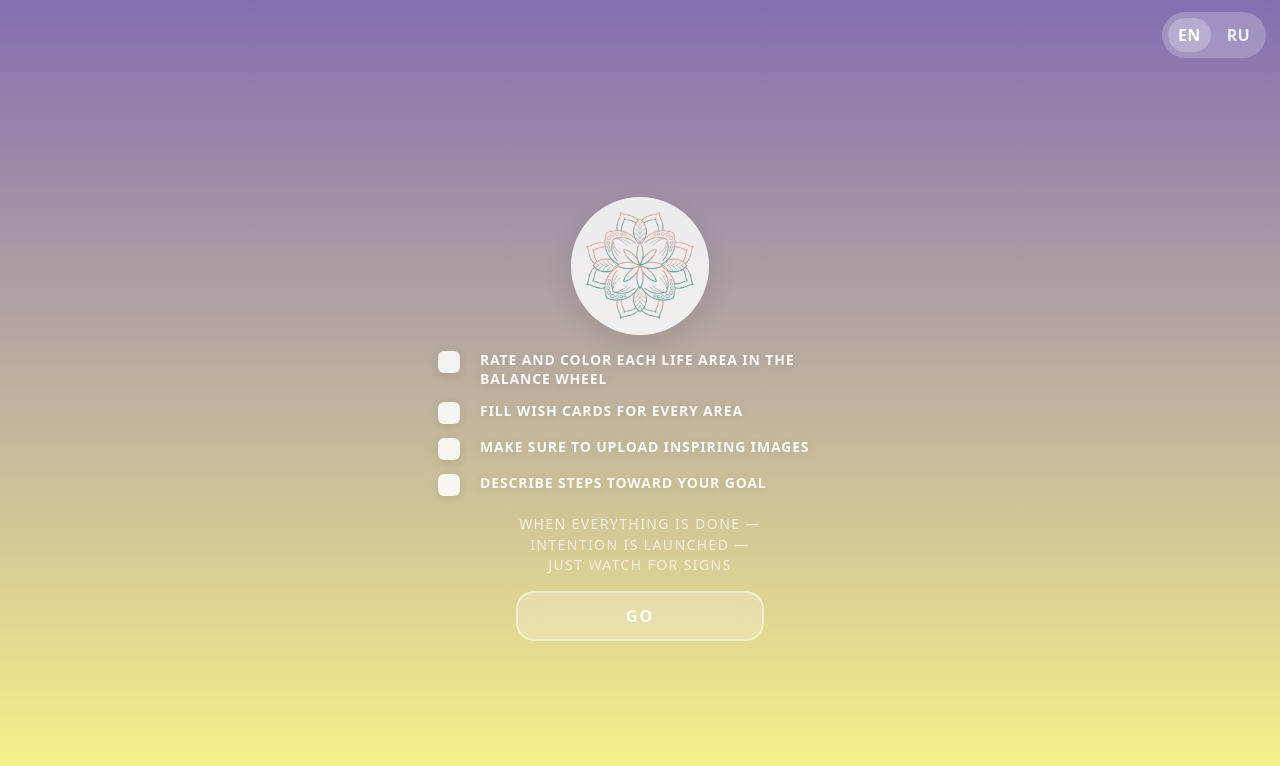
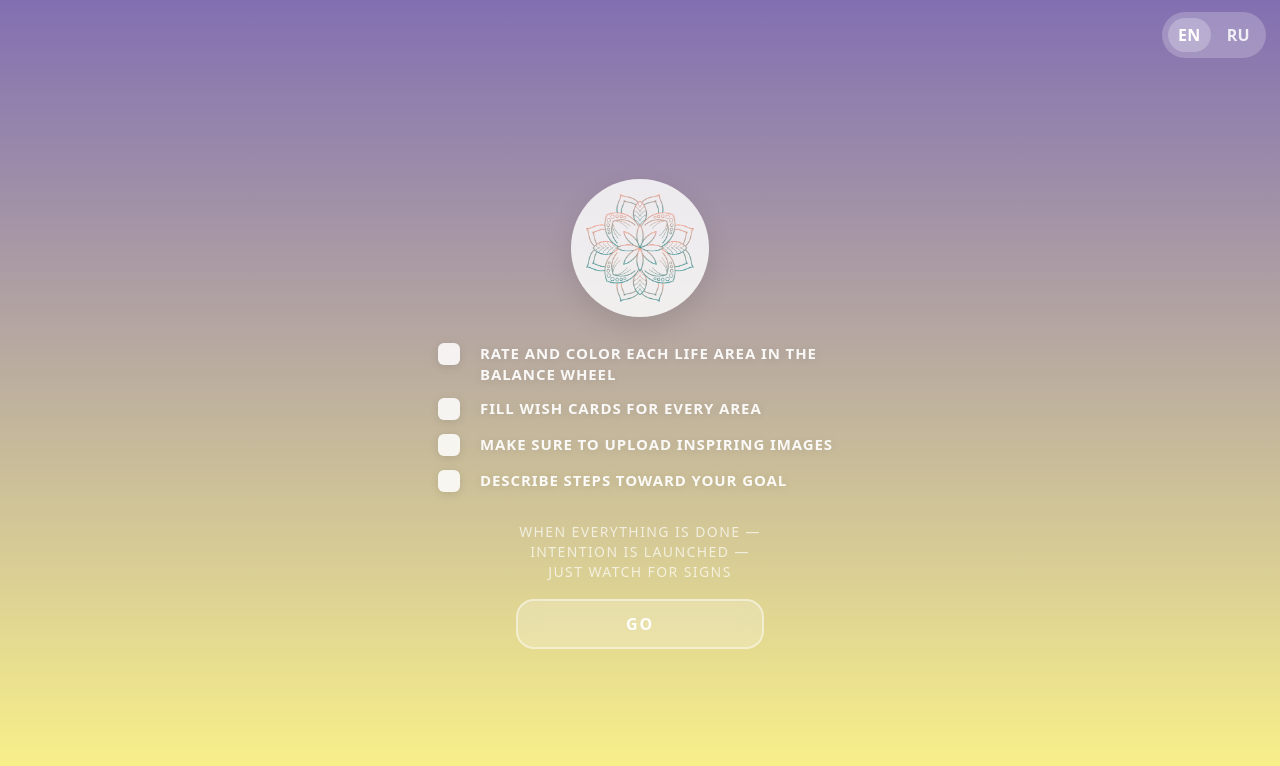
Before and after one commit to Tilkerman/calendar-of-desires, a React (Vite) app: page / in a window 1280 px wide. Both pictures are taken after a click on the button "START". Shown: the top 766 px of the page. Built offline with nearby package versions, Linux system fonts and the light colour scheme.

Commit message:
ui: adjust intro spacing + slightly larger text

```diff
--- a/src/components/IntroScreen/IntroScreen.css
+++ b/src/components/IntroScreen/IntroScreen.css
@@ -36,7 +36,10 @@
 .intro-mandala {
   display: flex;
   justify-content: center;
-  margin-top: 0;
+  /* 1) lift the logo circle a bit higher */
+  margin-top: -10px;
+  /* 1) add more space AFTER the logo circle */
+  margin-bottom: 10px;
 }
 
 .intro-mandala-circle {
@@ -88,8 +91,14 @@
   letter-spacing: 0.06em;
   line-height: 1.35;
   font-weight: 600;
-  font-size: 14px;
+  /* Slightly larger to match the original mock feel */
+  font-size: 15px;
   text-shadow: 0 1px 10px rgba(0, 0, 0, 0.10);
+}
+
+/* 2) more spacing after the last bullet ("describe steps...") */
+.intro-step:last-child {
+  margin-bottom: 12px;
 }
 
 .intro-footer {
@@ -151,6 +160,11 @@
     gap: 12px;
   }
 
+  .intro-mandala {
+    margin-top: -8px;
+    margin-bottom: 8px;
+  }
+
   .intro-mandala-circle {
     width: clamp(92px, 26vw, 120px);
     height: clamp(92px, 26vw, 120px);
@@ -160,6 +174,10 @@
     gap: 12px;
   }
 
+  .intro-step:last-child {
+    margin-bottom: 10px;
+  }
+
   .intro-footer-text {
     line-height: 1.35;
   }
```
